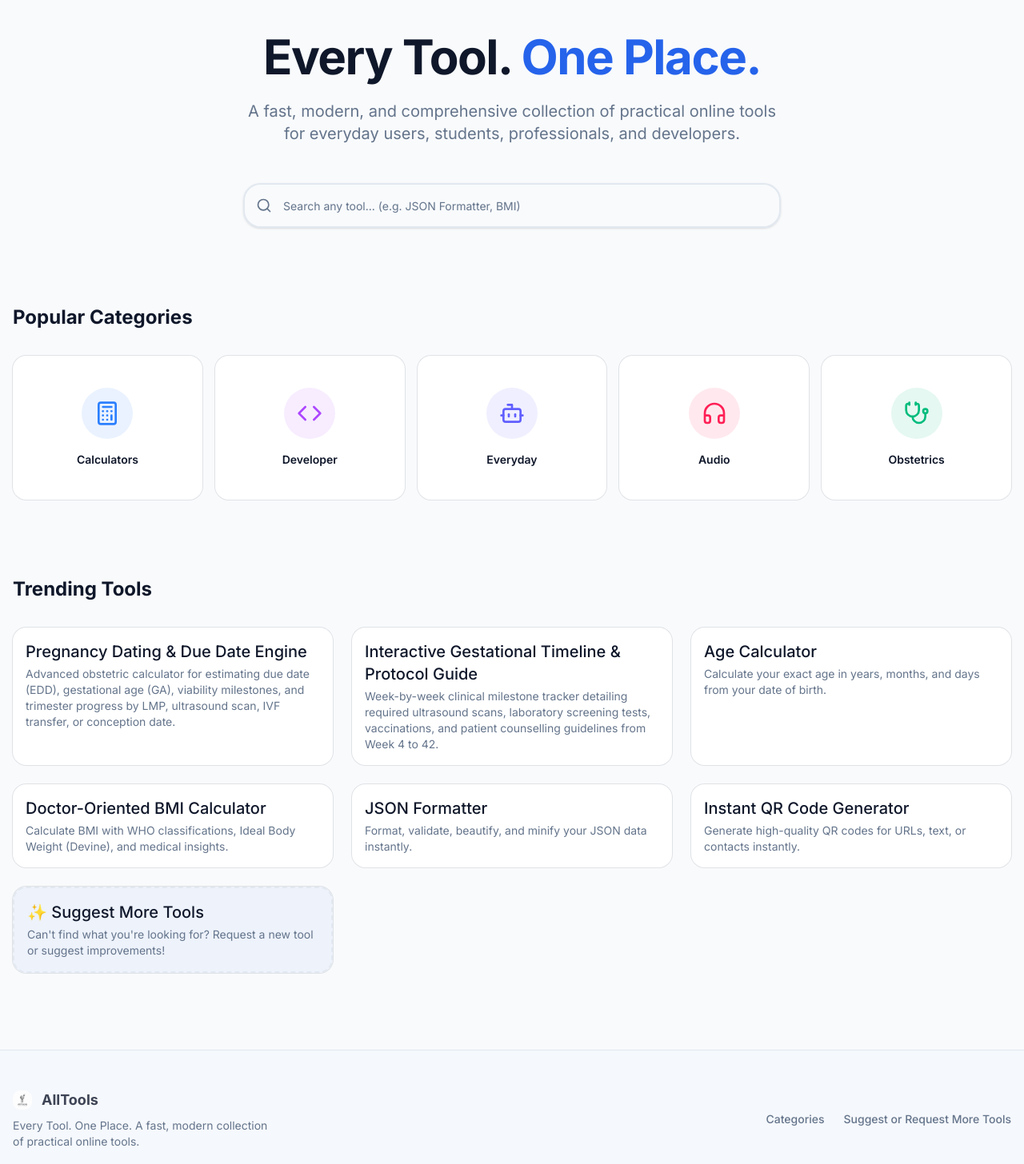
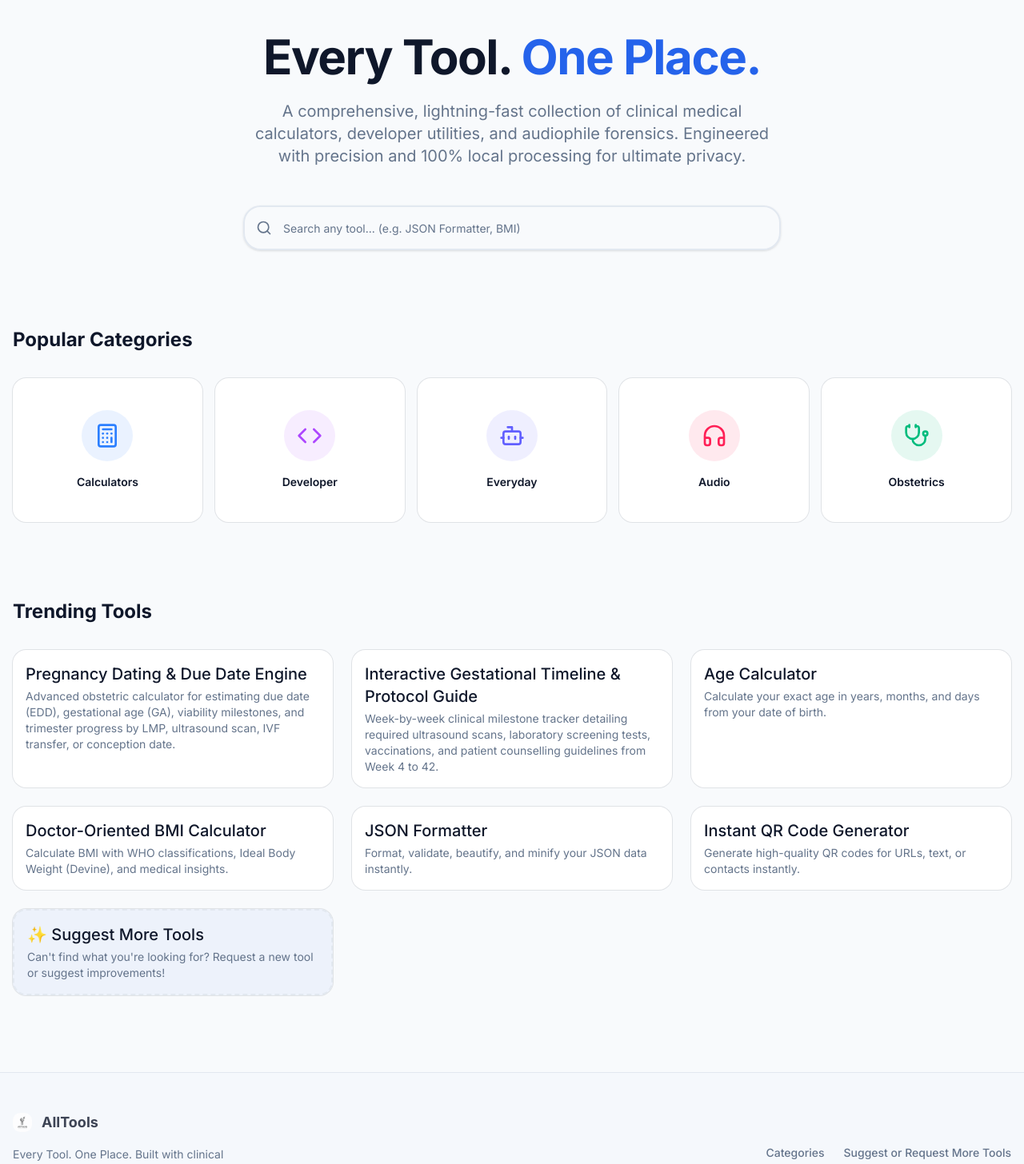
Before and after one commit to kk0krishna/AllTools, a Next.js app: page / in a window 1280 px wide. Shown: the part 120-1576 px from the top of the page at 80% size. Built offline with nearby package versions, Linux system fonts and the light colour scheme.

Commit message:
chore: add JSON-LD schema markup improve SEO descriptions and E-E-A-T signals

```diff
--- a/src/app/layout.tsx
+++ b/src/app/layout.tsx
@@ -20,8 +20,8 @@ export const metadata: Metadata = {
     default: "AllTools & OCS | Every Tool. One Place.",
     template: "%s | AllTools",
   },
-  description: "World's best FREE web-based Obstetric Clinical Suite (OCS) and fast practical online tools for developers, students, and everyday users.",
-  keywords: ["online tools", "calculators", "developer tools", "obstetrics calculator", "medical tools", "free online utilities", "AllTools"],
+  description: "AllTools provides a premium, free Obstetric Clinical Suite (OCS) alongside professional-grade online tools for developers, audiophiles, and everyday users. Built with clinical precision and state-of-the-art engineering.",
+  keywords: ["online tools", "medical calculators", "obstetrics suite", "developer tools", "audio spectrum analyzer", "lossless audio checker", "free online utilities", "AllTools", "clinical calculators"],
   manifest: "/manifest.json",
   verification: {
     google: "4IpyiZCA8UUzZEiR-TJvvfVHj-FhZKEnTeHfWHok_ZQ",
--- a/src/app/page.tsx
+++ b/src/app/page.tsx
@@ -25,7 +25,7 @@ export default function Home() {
           Every Tool. <span className="text-primary">One Place.</span>
         </h1>
         <p className="text-xl text-muted-foreground max-w-2xl mb-12">
-          A fast, modern, and comprehensive collection of practical online tools for everyday users, students, professionals, and developers.
+          A comprehensive, lightning-fast collection of clinical medical calculators, developer utilities, and audiophile forensics. Engineered with precision and 100% local processing for ultimate privacy.
         </p>
         <div className="w-full max-w-2xl relative">
           <Search className="absolute left-4 top-1/2 -translate-y-1/2 text-muted-foreground h-5 w-5" />
--- a/src/app/tools/[category]/[slug]/page.tsx
+++ b/src/app/tools/[category]/[slug]/page.tsx
@@ -52,6 +52,24 @@ export default async function ToolPage({ params }: Props) {
 
   return (
     <div className="container mx-auto px-4 py-8 max-w-4xl">
+      <script
+        type="application/ld+json"
+        dangerouslySetInnerHTML={{
+          __html: JSON.stringify({
+            "@context": "https://schema.org",
+            "@type": "WebApplication",
+            name: metadata.name,
+            applicationCategory: metadata.category === "obstetrics" ? "HealthApplication" : "UtilityApplication",
+            operatingSystem: "All",
+            description: metadata.description,
+            offers: {
+              "@type": "Offer",
+              price: "0",
+              priceCurrency: "USD"
+            }
+          })
+        }}
+      />
       {/* Breadcrumbs - Compact on mobile, full on desktop */}
       <nav className="mb-4 sm:mb-8">
         {/* Mobile: Simple Back Link */}
--- a/src/components/layout/Footer.tsx
+++ b/src/components/layout/Footer.tsx
@@ -11,8 +11,8 @@ export function Footer() {
               <Image src="/logo.png" alt="AllTools Logo" width={24} height={24} className="rounded-md grayscale opacity-80" />
               <span className="font-bold text-lg text-foreground/80">AllTools</span>
             </Link>
-            <p className="text-sm text-muted-foreground text-center md:text-left max-w-xs">
-              Every Tool. One Place. A fast, modern collection of practical online tools.
+            <p className="text-sm text-muted-foreground text-center md:text-left max-w-xs mt-2">
+              Every Tool. One Place. Built with clinical precision and state-of-the-art web engineering to deliver reliable, lightning-fast utilities.
             </p>
           </div>
 
```
